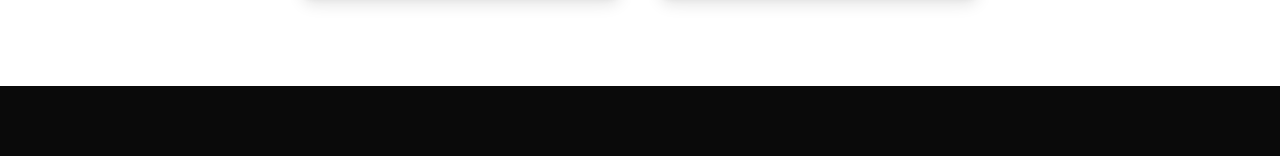
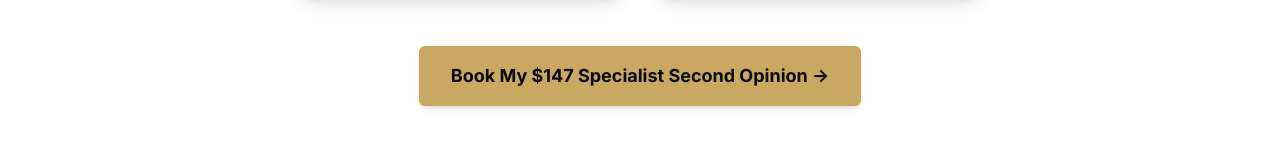
Before and after one commit to growth-labmedia/worldsmiles-site, a React (Vite) app: page /landing in a window 1280 px wide. Shown: the part 3667-3823 px from the top of the page. Built offline with nearby package versions, Linux system fonts and the light colour scheme.

Commit message:
LP: booking button under the testimonial videos
Co-Authored-By: Claude Fable 5.1 <noreply@anthropic.com>

```diff
--- a/src/components/landing/TestimonialVideos.tsx
+++ b/src/components/landing/TestimonialVideos.tsx
@@ -1,4 +1,5 @@
 import { useEffect, useRef, useState } from 'react';
+import type React from 'react';
 import { Play, X } from 'lucide-react';
 import { testimonials, testimonialsCopy } from '../../config/testimonials.config';
 import { t } from '../../config/qualification.config';
@@ -14,7 +15,13 @@ import { track } from '../../lib/analytics';
  *  - Tap-to-play with sound: autoplay=true, muted=false on the mounted iframe.
  *  - Renders nothing while the config list is empty.
  */
-export default function TestimonialVideos({ locale }: { locale: Locale }) {
+interface TestimonialVideosProps {
+  locale: Locale;
+  /** Booking button under the videos. Label comes from the page (hero_cta), click scrolls to #book. */
+  cta?: { label: string; onClick: (e: React.MouseEvent) => void };
+}
+
+export default function TestimonialVideos({ locale, cta }: TestimonialVideosProps) {
   const [active, setActive] = useState<number | null>(null);
   const [current, setCurrent] = useState(0); // which slide is centered on mobile (for the dots)
   const itemRefs = useRef<Array<HTMLDivElement | null>>([]);
@@ -133,6 +140,14 @@ export default function TestimonialVideos({ locale }: { locale: Locale }) {
             ))}
           </div>
         )}
+        {cta && (
+          <div className="mt-8 md:mt-10 text-center">
+            <a href="#book" onClick={cta.onClick} className="inline-block bg-pract-gold text-pract-black px-8 py-4 rounded-md text-lg font-bold hover:bg-pract-gold-hover transition-colors shadow-md w-full sm:w-auto">
+              {cta.label}
+            </a>
+          </div>
+        )}
+
       </div>
     </section>
   );
--- a/src/pages/LandingPage.tsx
+++ b/src/pages/LandingPage.tsx
@@ -224,7 +224,7 @@ export default function LandingPage({ variant = 'selfpay' }: { variant?: Landing
       <CaseResultCards locale={lang} />
 
       {/* 4b. PATIENT TESTIMONIAL VIDEOS (config/testimonials.config.ts; renders nothing until videos are added) */}
-      <TestimonialVideos locale={lang} />
+      <TestimonialVideos locale={lang} cta={{ label: t.hero_cta, onClick: scrollToCalendar }} />
 
       {/* 5. THE PROSTHODONTIST DIFFERENCE */}
       <section className="py-24 px-4 md:px-8 bg-pract-black text-white relative">
```
